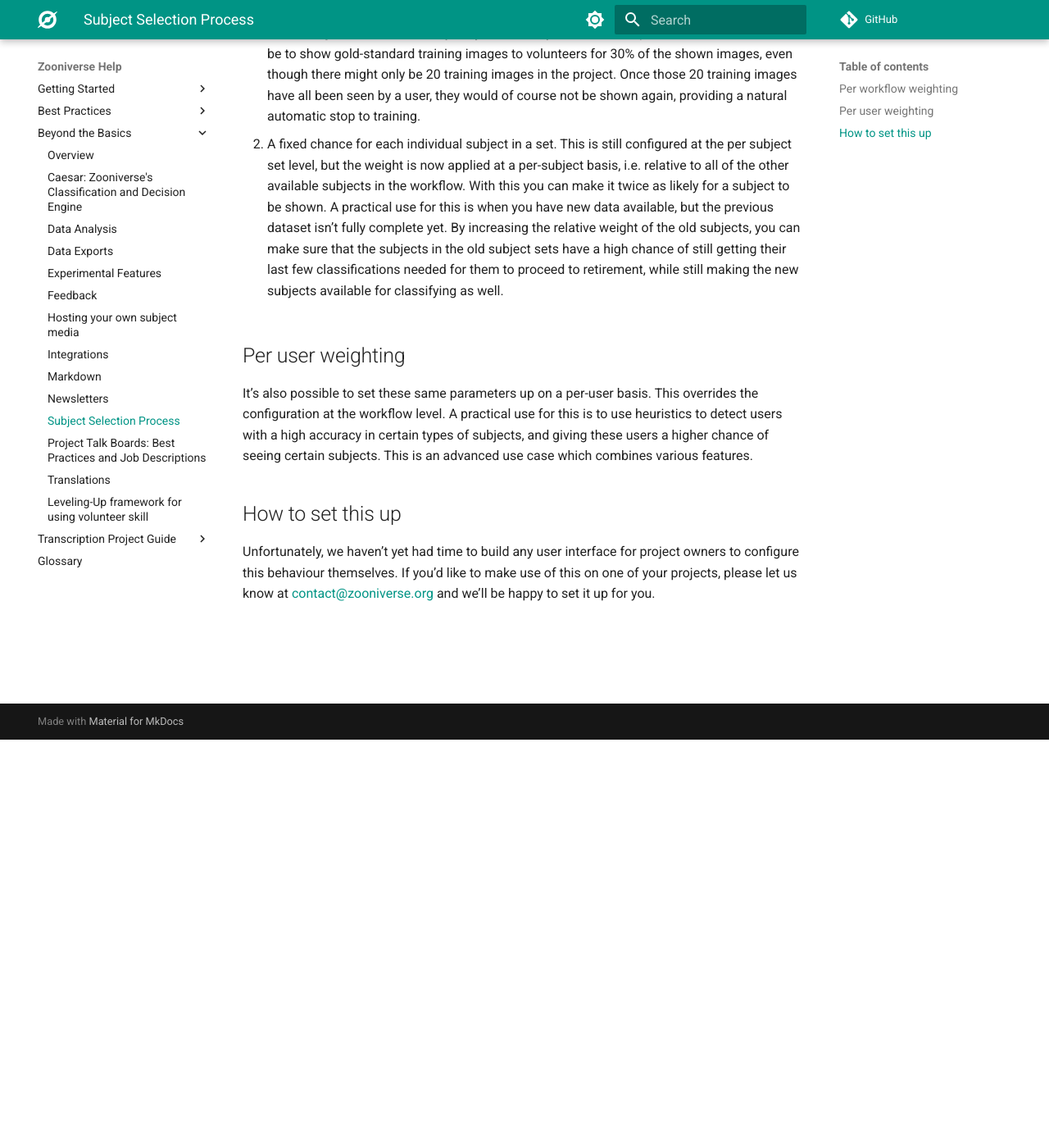
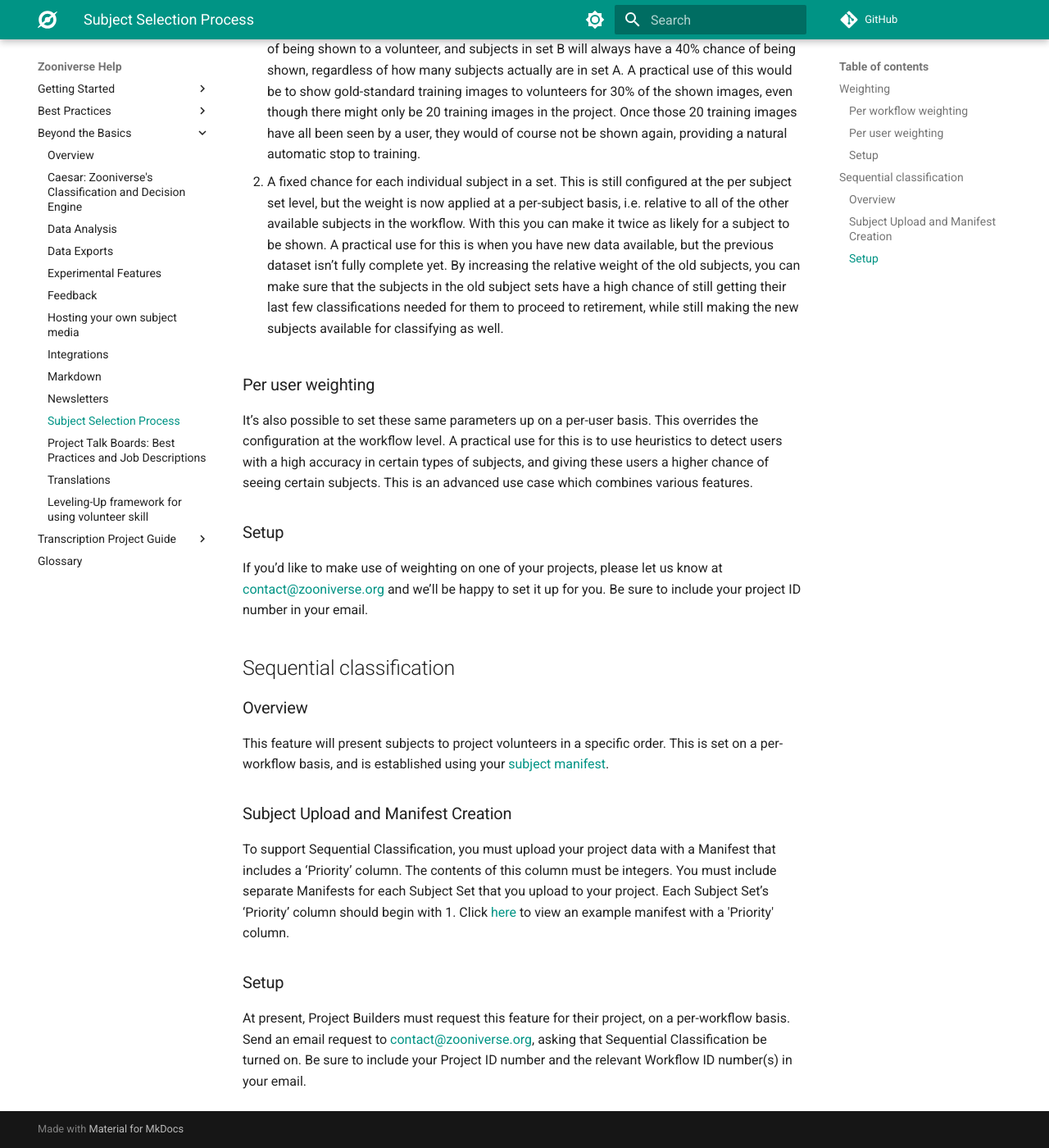
Before and after one commit to zooniverse/help, an MkDocs documentation site: the page built from docs/next-steps/subject-selection.md, in a window 1280 px wide and 1400 px high, scrolled down 498 px. Shown: the whole window at 82% size. Built offline with MkDocs 1.6.1 and Material for MkDocs 9.7.7, drawn with Linux system fonts in a browser that asks for light colours; comment, search, counter and statistics services are not loaded.

Commit message:
Update subject-selection.md
Add Sequential classification information and update headers in Weighting section

```diff
--- a/docs/next-steps/subject-selection.md
+++ b/docs/next-steps/subject-selection.md
@@ -2,7 +2,8 @@
 
 When you first set up a project, the process for selecting which subjects get shown to volunteers is very simple: it randomly selects an (unretired, unseen) subject from the linked subject sets for that workflow.
 
-## Per workflow weighting
+## Weighting
+### Per workflow weighting
 However, we also have support to tweak this process. It’s possible to assign weights to subject sets, so subjects in set A have a proportionally higher chance of getting shown compared to set B. Because subjects retire and subject sets have different amounts of subjects in them, it is possible to set weighting up in two different styles:
 
 1. A fixed chance per subject set. For instance, subjects in set A will always have a 60% chance of being shown to a volunteer, and subjects in set B will always have a 40% chance of being shown, regardless of how many subjects actually are in set A.
@@ -11,8 +12,19 @@
 2. A fixed chance for each individual subject in a set. This is still configured at the per subject set level, but the weight is now applied at a per-subject basis, i.e. relative to all of the other available subjects in the workflow. With this you can make it twice as likely for a subject to be shown.
 A practical use for this is when you have new data available, but the previous dataset isn’t fully complete yet. By increasing the relative weight of the old subjects, you can make sure that the subjects in the old subject sets have a high chance of still getting their last few classifications needed for them to proceed to retirement, while still making the new subjects available for classifying as well.
 
-## Per user weighting
+### Per user weighting
 It’s also possible to set these same parameters up on a per-user basis. This overrides the configuration at the workflow level. A practical use for this is to use heuristics to detect users with a high accuracy in certain types of subjects, and giving these users a higher chance of seeing certain subjects. This is an advanced use case which combines various features.
 
-## How to set this up
-Unfortunately, we haven’t yet had time to build any user interface for project owners to configure this behaviour themselves. If you’d like to make use of this on one of your projects, please let us know at [contact@zooniverse.org](mailto:contact@zooniverse.org) and we’ll be happy to set it up for you.
+### Setup
+If you’d like to make use of weighting on one of your projects, please let us know at [contact@zooniverse.org](mailto:contact@zooniverse.org) and we’ll be happy to set it up for you. Be sure to include your project ID number in your email.
+
+
+## Sequential classification
+### Overview
+This feature will present subjects to project volunteers in a specific order. This is set on a per-workflow basis, and is established using your [subject manifest](https://help.zooniverse.org/getting-started/example/#details-subject-sets-and-manifest-details-aka-what-is-a-manifest).
+
+### Subject Upload and Manifest Creation
+To support Sequential Classification, you must upload your project data with a Manifest that includes a ‘Priority’ column. The contents of this column must be integers. You must include separate Manifests for each Subject Set that you upload to your project. Each Subject Set’s ‘Priority’ column should begin with 1. Click [here](https://docs.google.com/spreadsheets/d/1xgoCCw29i0XlnpYyXiVQIiPTpsw5wCaXQSKfskPX3QA/edit?gid=0#gid=0) to view an example manifest with a 'Priority' column.
+
+### Setup
+At present, Project Builders must request this feature for their project, on a per-workflow basis. Send an email request to [contact@zooniverse.org](mailto:contact@zooniverse.org), asking that Sequential Classification be turned on. Be sure to include your Project ID number and the relevant Workflow ID number(s) in your email.
```
